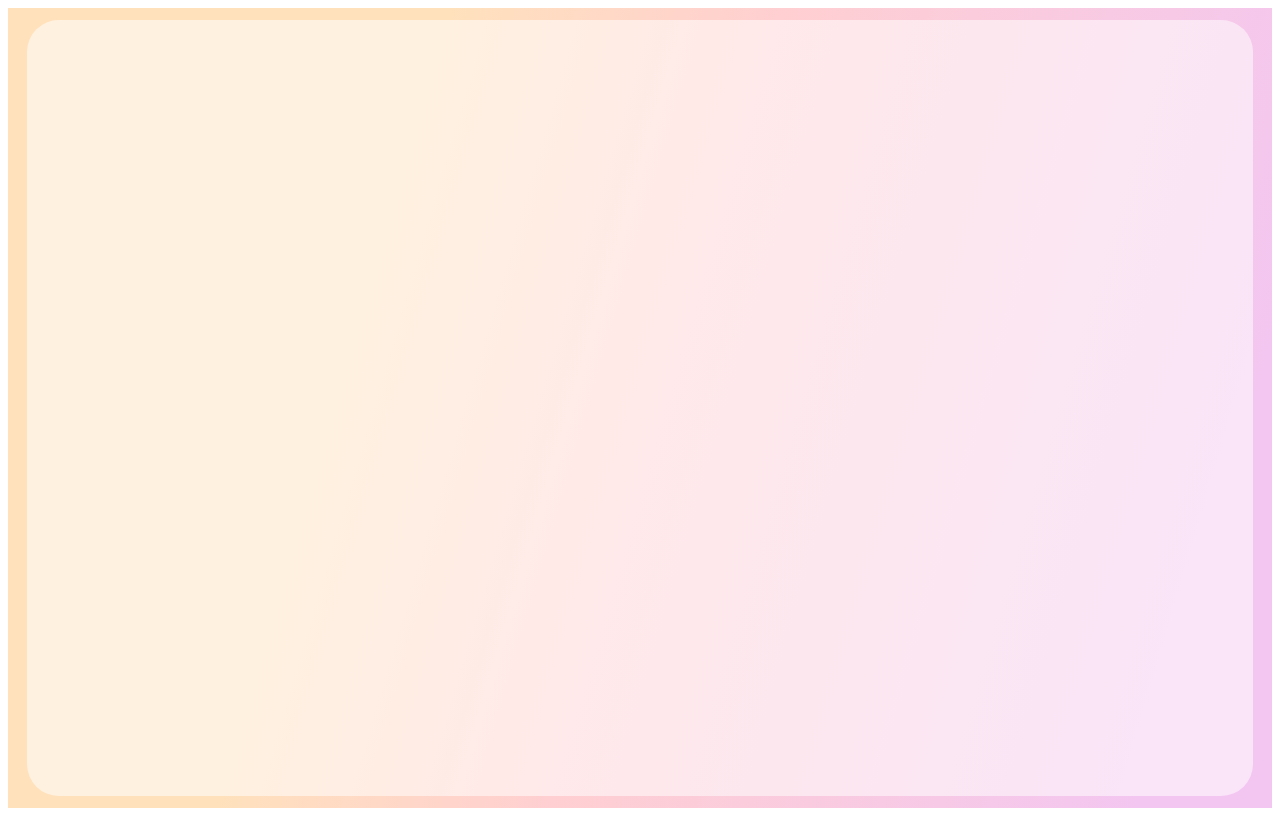
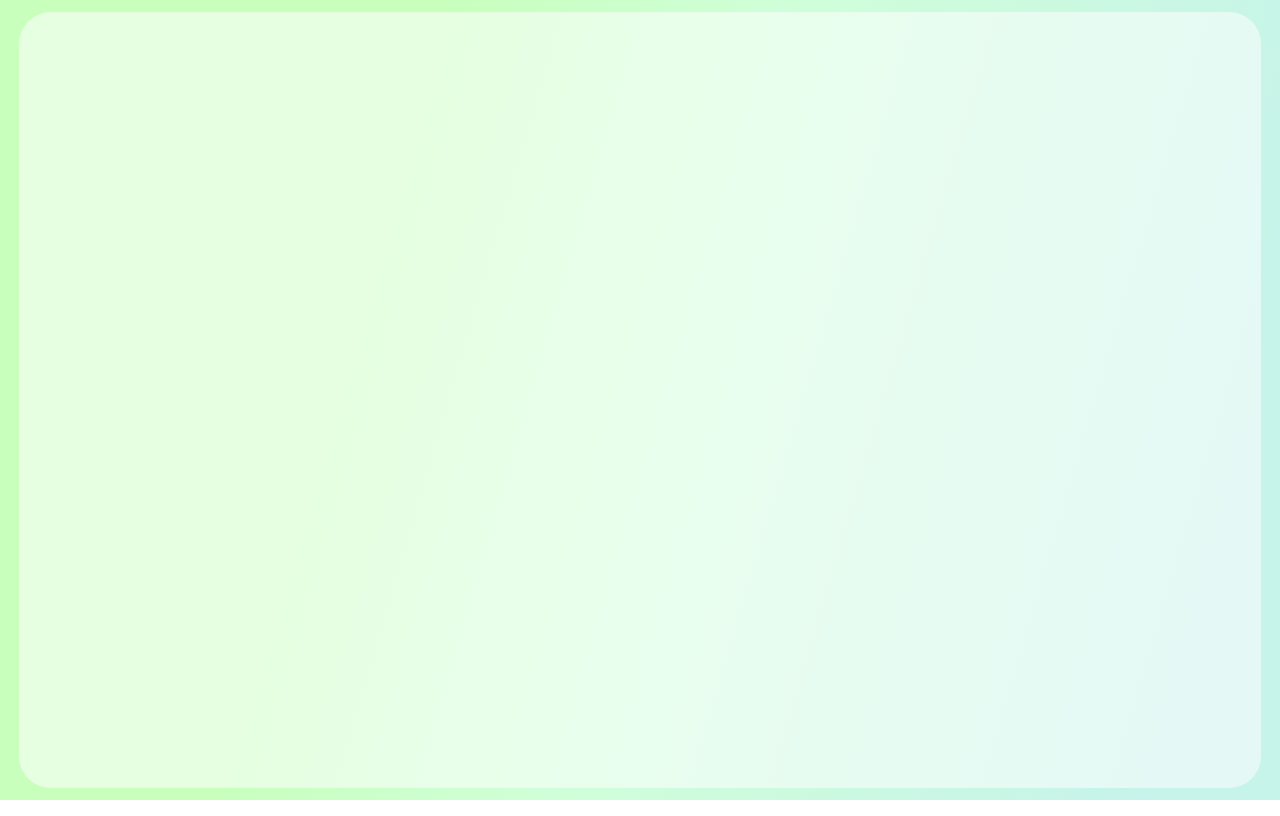
Before and after one commit to sebastiap/MyLifeControlPanel, a React (Create React App) app: page / in a window 1280 px wide. Built offline with nearby package versions, Linux system fonts and the light colour scheme.

Commit message:
reset css and green gradient background

```diff
--- a/src/App.css
+++ b/src/App.css
@@ -1,3 +1,7 @@
+*{
+  margin: 0;
+  padding: 0;
+}
 :root {
   --yellow: linear-gradient(180deg, #F8D49A -146.42%, #FAD79D -46.42%);
   --orange: #fca61f;
@@ -16,9 +20,9 @@
   color: var(--black);
   background: linear-gradient(
     106.37deg,
-    #ffe1bc 29.63%,
-    #ffcfd1 51.55%,
-    #f3c6f1 90.85%
+    #c8ffbd 29.63%,
+    #cfffd8 51.55%,
+    #c6f3ea 90.85%
   );
   height: 100vh;
   display: flex;
```
Also changed, not shown: 1 other file (tests, documents, lock files or other folders).
